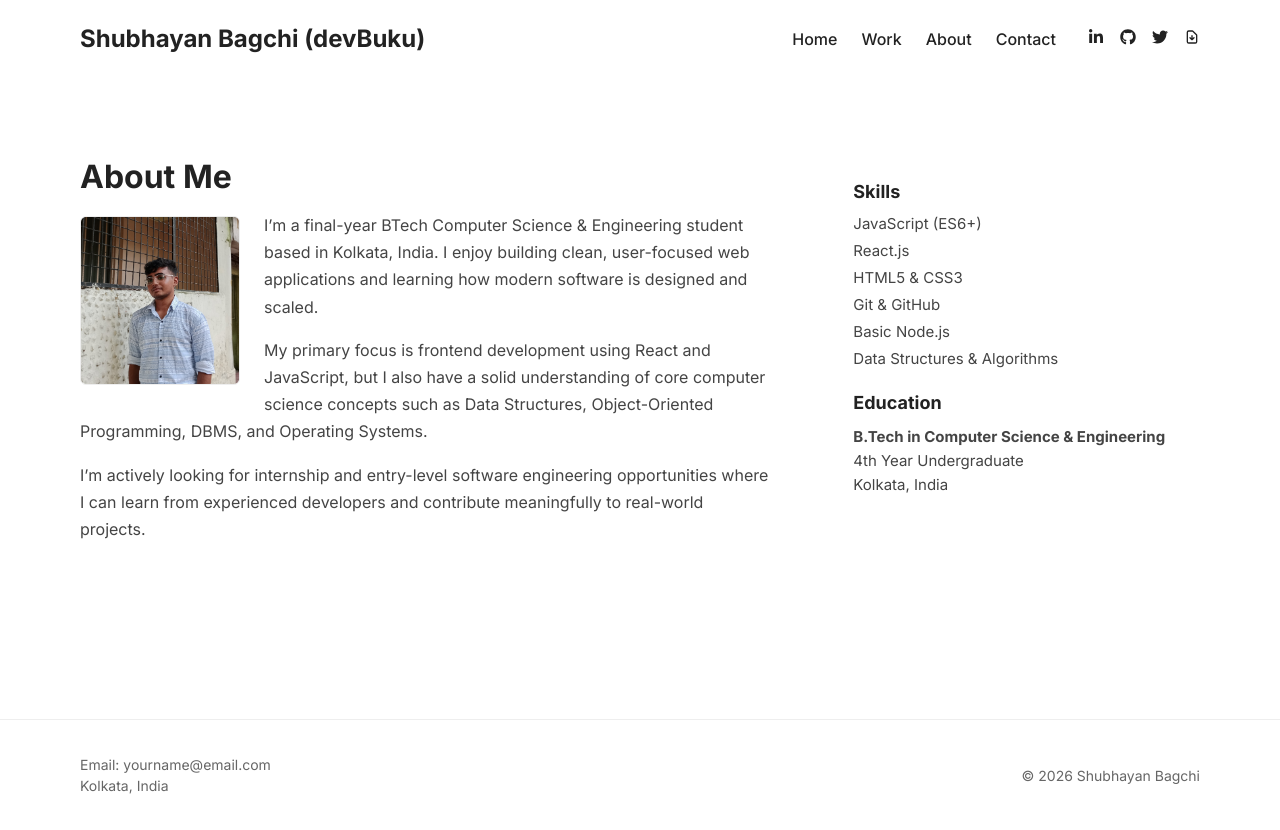
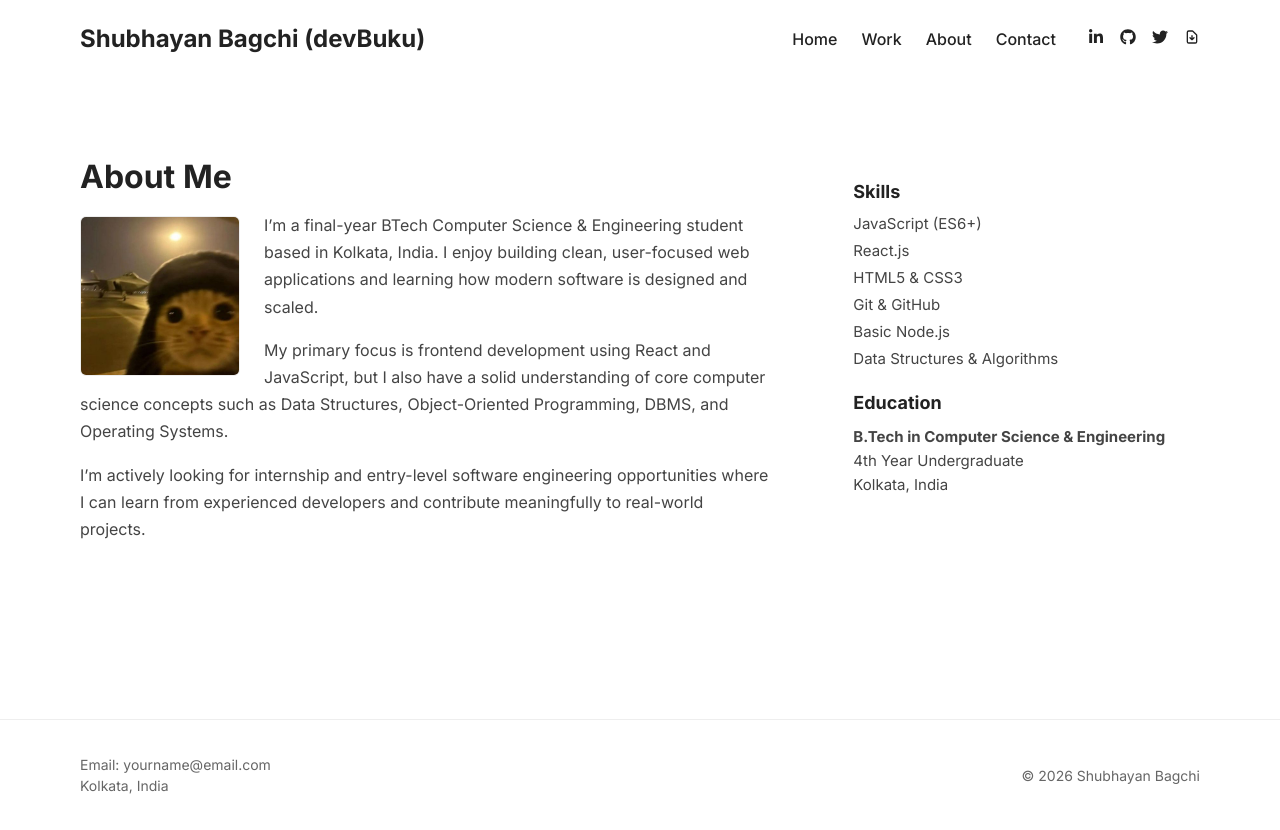
Before and after one commit to devBuku/website, a React (Vite) app: page /about in a window 1280 px wide. Built offline with nearby package versions, Linux system fonts and the light colour scheme.

Commit message:
test deployment

```diff
--- a/src/pages/About.jsx
+++ b/src/pages/About.jsx
@@ -4,13 +4,11 @@ function About() {
   return (
     <section className="about">
       <div className="about-left">
-
         <h2>About Me</h2>
         {/* Profile Image */}
         <div className="about-image">
-          <img src="/me.jpg" alt="Shubhayan Bagchi" />
+          <img src="/kediii.jpg" alt="Shubhayan Bagchi" />
         </div>
-
 
         <p>
           I’m a final-year BTech Computer Science & Engineering student based in
@@ -45,8 +43,10 @@ function About() {
 
         <h3>Education</h3>
         <p>
-          <strong>B.Tech in Computer Science & Engineering</strong><br />
-          4th Year Undergraduate<br />
+          <strong>B.Tech in Computer Science & Engineering</strong>
+          <br />
+          4th Year Undergraduate
+          <br />
           Kolkata, India
         </p>
       </div>
```
Also changed, not shown: public/kediii.jpg (added), 1 other file (tests, documents, lock files or other folders).
